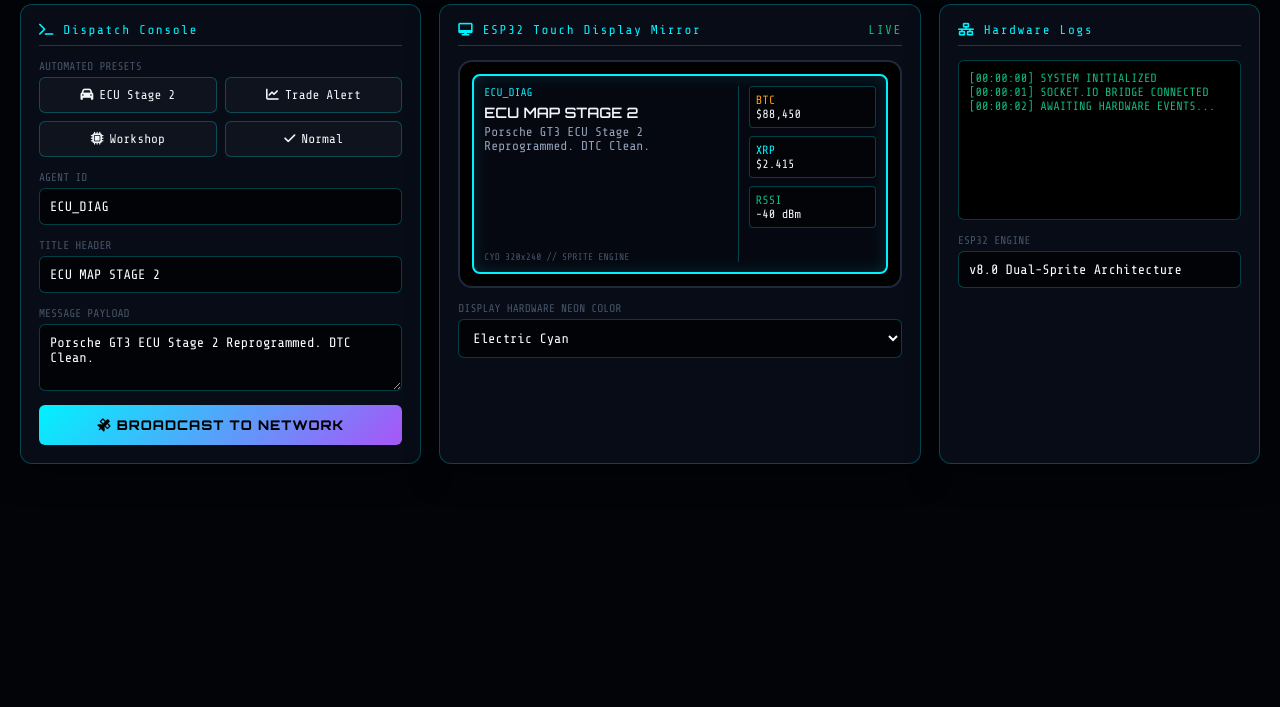
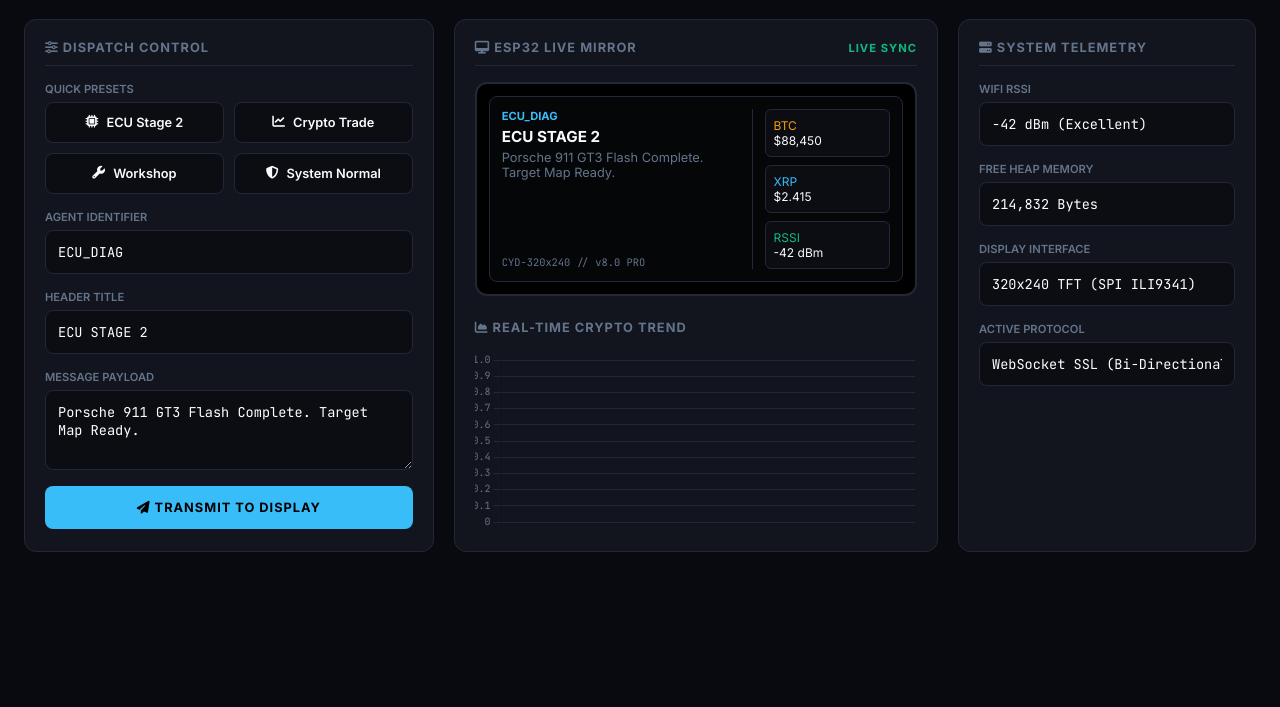
Before and after one commit to Kpavlo01/agent-server, a website: page public/index.html in a window 1280 px wide. Shown: the part 93-800 px from the top of the page. Drawn offline with nearby package versions, Linux system fonts and the light colour scheme; no server answers.

Commit message:
Deploy Industrial Minimalist Console & Fixed Display Driver

```diff
--- a/public/index.html
+++ b/public/index.html
@@ -3,165 +3,168 @@
 <head>
   <meta charset="UTF-8" />
   <meta name="viewport" content="width=device-width, initial-scale=1.0" />
-  <title>CYBER-HUB // Enterprise Multi-Agent Command Suite</title>
+  <title>COMMAND HUB // ENTERPRISE CONSOLE</title>
   <script src="/socket.io/socket.io.js"></script>
+  <script src="https://cdn.jsdelivr.net/npm/chart.js"></script>
   <link rel="stylesheet" href="https://cdnjs.cloudflare.com/ajax/libs/font-awesome/6.4.0/css/all.min.css" />
   <style>
-    @import url('https://fonts.googleapis.com/css2?family=Orbitron:wght@600;800;900&family=Share+Tech+Mono&display=swap');
+    @import url('https://fonts.googleapis.com/css2?family=Inter:wght@400;500;600;700&family=JetBrains+Mono:wght@400;600&display=swap');
 
     :root {
-      --bg-dark: #020408;
-      --panel-bg: rgba(10, 15, 26, 0.85);
-      --border-cyan: rgba(0, 242, 254, 0.25);
-      --cyan: #00f2fe;
-      --purple: #a855f7;
+      --bg: #090a0f;
+      --card-bg: #12151e;
+      --card-border: #232838;
+      --accent: #38bdf8;
+      --accent-muted: rgba(56, 189, 248, 0.15);
+      --text: #f8fafc;
+      --text-muted: #64748b;
+      --green: #10b981;
       --amber: #f59e0b;
-      --green: #10b981;
       --red: #ef4444;
-      --text: #f1f5f9;
-      --muted: #475569;
     }
 
-    * { box-sizing: border-box; margin: 0; padding: 0; font-family: 'Share Tech Mono', monospace; }
-    body { background: var(--bg-dark); color: var(--text); padding: 20px; display: flex; justify-content: center; }
+    * { box-sizing: border-box; margin: 0; padding: 0; font-family: 'Inter', sans-serif; }
+    body { background: var(--bg); color: var(--text); min-height: 100vh; padding: 24px; display: flex; justify-content: center; }
 
-    .hub-container { width: 100%; max-width: 1500px; display: flex; flex-direction: column; gap: 18px; }
+    .app-container { width: 100%; max-width: 1400px; display: flex; flex-direction: column; gap: 20px; }
 
+    /* HEADER */
     header {
-      background: var(--panel-bg); border: 1px solid var(--border-cyan);
-      backdrop-filter: blur(16px); padding: 14px 24px; border-radius: 12px;
+      background: var(--card-bg); border: 1px solid var(--card-border);
+      padding: 18px 24px; border-radius: 12px;
       display: flex; justify-content: space-between; align-items: center;
-      box-shadow: 0 0 30px rgba(0,242,254,0.06);
     }
-    .brand { font-family: 'Orbitron', sans-serif; font-size: 1.1rem; color: var(--cyan); letter-spacing: 2px; display: flex; align-items: center; gap: 10px; }
-    .pulse { width: 8px; height: 8px; background: var(--green); border-radius: 50%; box-shadow: 0 0 10px var(--green); }
+    .brand { font-weight: 700; font-size: 1rem; letter-spacing: 1px; color: var(--text); display: flex; align-items: center; gap: 10px; }
+    .status-dot { width: 8px; height: 8px; background: var(--green); border-radius: 50%; box-shadow: 0 0 8px var(--green); }
 
-    .market-bar { display: flex; gap: 12px; }
-    .m-card { background: rgba(0,0,0,0.6); border: 1px solid var(--border-cyan); padding: 6px 12px; border-radius: 6px; font-size: 0.85rem; display: flex; gap: 8px; }
+    .ticker-bar { display: flex; gap: 16px; font-family: 'JetBrains Mono', monospace; font-size: 0.85rem; }
+    .t-item { background: #0b0d13; border: 1px solid var(--card-border); padding: 6px 14px; border-radius: 6px; display: flex; gap: 8px; }
 
-    .main-grid { display: grid; grid-template-columns: 1fr 1.2fr 0.8fr; gap: 18px; }
-    @media (max-width: 1200px) { .main-grid { grid-template-columns: 1fr; } }
+    /* LAYOUT GRID */
+    .grid { display: grid; grid-template-columns: 1.1fr 1.3fr 0.8fr; gap: 20px; }
+    @media (max-width: 1200px) { .grid { grid-template-columns: 1fr; } }
 
-    .panel {
-      background: var(--panel-bg); border: 1px solid var(--border-cyan);
-      border-radius: 12px; padding: 18px; display: flex; flex-direction: column; gap: 14px;
-      backdrop-filter: blur(16px); box-shadow: 0 10px 30px rgba(0,0,0,0.5);
+    /* CARDS */
+    .card {
+      background: var(--card-bg); border: 1px solid var(--card-border);
+      border-radius: 12px; padding: 20px; display: flex; flex-direction: column; gap: 16px;
     }
-    .panel-title { font-family: 'Orbitron', sans-serif; font-size: 0.8rem; color: var(--cyan); letter-spacing: 1.5px; border-bottom: 1px solid var(--border-cyan); padding-bottom: 8px; display: flex; justify-content: space-between; }
+    .card-head {
+      font-size: 0.8rem; font-weight: 700; text-transform: uppercase; letter-spacing: 1px;
+      color: var(--text-muted); display: flex; justify-content: space-between; align-items: center;
+      border-bottom: 1px solid var(--card-border); padding-bottom: 10px;
+    }
 
-    .preset-grid { display: grid; grid-template-columns: repeat(2, 1fr); gap: 8px; }
-    .btn-preset {
-      background: rgba(255,255,255,0.03); border: 1px solid var(--border-cyan);
-      color: var(--text); padding: 10px; border-radius: 6px; font-size: 0.8rem; cursor: pointer; transition: 0.2s;
-      display: flex; align-items: center; justify-content: center; gap: 6px;
+    /* PRESETS */
+    .preset-grid { display: grid; grid-template-columns: repeat(2, 1fr); gap: 10px; }
+    .btn-p {
+      background: #0b0d13; border: 1px solid var(--card-border);
+      color: var(--text); padding: 12px; border-radius: 8px; font-size: 0.8rem; font-weight: 600;
+      cursor: pointer; transition: 0.2s; display: flex; align-items: center; gap: 8px; justify-content: center;
     }
-    .btn-preset:hover { background: var(--cyan); color: #000; font-weight: bold; box-shadow: 0 0 15px var(--cyan); }
+    .btn-p:hover { border-color: var(--accent); background: var(--accent-muted); color: var(--accent); }
 
-    .form-group { display: flex; flex-direction: column; gap: 4px; }
-    label { font-size: 0.7rem; color: var(--muted); text-transform: uppercase; }
+    /* FORM ELEMENTS */
+    .group { display: flex; flex-direction: column; gap: 6px; }
+    label { font-size: 0.7rem; font-weight: 600; color: var(--text-muted); text-transform: uppercase; }
     input, textarea, select {
-      background: rgba(0,0,0,0.7); border: 1px solid var(--border-cyan);
-      border-radius: 6px; padding: 10px; color: #fff; font-size: 0.85rem; outline: none;
+      background: #0b0d13; border: 1px solid var(--card-border);
+      border-radius: 8px; padding: 12px; color: #fff; font-size: 0.85rem;
+      font-family: 'JetBrains Mono', monospace; outline: none; transition: 0.2s;
     }
-    input:focus, textarea:focus { border-color: var(--cyan); }
+    input:focus, textarea:focus { border-color: var(--accent); }
 
-    .btn-execute {
-      background: linear-gradient(135deg, var(--cyan), var(--purple)); color: #000;
-      font-family: 'Orbitron', sans-serif; font-weight: 800; border: none; padding: 12px;
-      border-radius: 6px; cursor: pointer; text-transform: uppercase; letter-spacing: 1px; transition: 0.2s;
+    .btn-send {
+      background: var(--accent); color: #000; font-weight: 700; border: none;
+      padding: 14px; border-radius: 8px; cursor: pointer; text-transform: uppercase; font-size: 0.8rem;
+      letter-spacing: 1px; transition: 0.2s;
     }
-    .btn-execute:hover { box-shadow: 0 0 20px var(--cyan); transform: translateY(-1px); }
+    .btn-send:hover { opacity: 0.9; transform: translateY(-1px); }
 
-    .hw-container {
-      background: #000; border: 2px solid #1e293b; border-radius: 14px; padding: 12px; position: relative;
+    /* HARDWARE MIRROR FRAME */
+    .hw-frame {
+      background: #000; border: 2px solid var(--card-border); border-radius: 12px; padding: 12px;
     }
-    .screen-mock {
-      background: #050811; border: 2px solid var(--cyan); border-radius: 8px; padding: 10px; min-height: 200px;
-      display: grid; grid-template-columns: 2fr 1fr; gap: 10px; box-shadow: inset 0 0 15px rgba(0,242,254,0.15);
+    .hw-screen {
+      background: #050608; border: 1px solid var(--card-border); border-radius: 8px; padding: 12px;
+      display: grid; grid-template-columns: 2fr 1fr; gap: 12px; min-height: 180px;
     }
-    .mock-left { border-right: 1px solid var(--border-cyan); padding-right: 8px; display: flex; flex-direction: column; justify-content: space-between; }
-    .mock-right { display: flex; flex-direction: column; gap: 8px; font-size: 0.75rem; }
-    .gauge-card { background: rgba(0,0,0,0.5); border: 1px solid var(--border-cyan); padding: 6px; border-radius: 4px; }
+    .hw-main { border-right: 1px solid var(--card-border); padding-right: 10px; display: flex; flex-direction: column; justify-content: space-between; }
+    .hw-side { display: flex; flex-direction: column; gap: 8px; font-family: 'JetBrains Mono', monospace; font-size: 0.75rem; }
+    .hw-box { background: #0b0d13; border: 1px solid var(--card-border); padding: 8px; border-radius: 6px; }
 
-    .terminal-box {
-      background: #000; border: 1px solid var(--border-cyan); border-radius: 6px;
-      padding: 10px; font-size: 0.75rem; height: 160px; overflow-y: auto; color: var(--green);
-    }
+    /* CHART CONTAINER */
+    .chart-container { height: 180px; position: relative; width: 100%; }
   </style>
 </head>
 <body>
 
-  <div class="hub-container">
+  <div class="app-container">
     <header>
-      <div class="brand"><div class="pulse"></div>CYBER-HUB // MULTI-AGENT ENGINE v8.0</div>
-      <div class="market-bar">
-        <div class="m-card"><span style="color:var(--amber)">BTC</span><span id="btc-val">$0.00</span></div>
-        <div class="m-card"><span style="color:var(--cyan)">XRP</span><span id="xrp-val">$0.00</span></div>
-        <div class="m-card"><span style="color:var(--purple)">AERO</span><span id="aero-val">$0.00</span></div>
+      <div class="brand"><div class="status-dot"></div>COMMAND HUB // EXECUTIVE SUITE</div>
+      <div class="ticker-bar">
+        <div class="t-item"><span style="color:var(--amber)">BTC</span><span id="btc-val">$0.00</span></div>
+        <div class="t-item"><span style="color:var(--accent)">XRP</span><span id="xrp-val">$0.00</span></div>
+        <div class="t-item"><span style="color:var(--green)">AERO</span><span id="aero-val">$0.00</span></div>
       </div>
     </header>
 
-    <div class="main-grid">
-      <div class="panel">
-        <div class="panel-title"><span><i class="fa-solid fa-terminal"></i> Dispatch Console</span></div>
+    <div class="grid">
+      <!-- DISPATCH CONTROLLER -->
+      <div class="card">
+        <div class="card-head"><span><i class="fa-solid fa-sliders"></i> Dispatch Control</span></div>
 
-        <div class="form-group">
-          <label>Automated Presets</label>
+        <div class="group">
+          <label>Quick Presets</label>
           <div class="preset-grid">
-            <button class="btn-preset" onclick="setPreset('ECU_DIAG', 'ECU MAP STAGE 2', 'Porsche GT3 ECU Stage 2 Reprogrammed. DTC Clean.')"><i class="fa-solid fa-car"></i> ECU Stage 2</button>
-            <button class="btn-preset" onclick="setPreset('TRADE_BOT', 'TAKE PROFIT', 'BTC Target $88,500 Hit. Spot Order Executed.')"><i class="fa-solid fa-chart-line"></i> Trade Alert</button>
-            <button class="btn-preset" onclick="setPreset('WORKSHOP', 'PCB REPAIR', 'Micro-soldering Station 1 Diagnostic: PASSED.')"><i class="fa-solid fa-microchip"></i> Workshop</button>
-            <button class="btn-preset" onclick="setPreset('SYSTEM', 'SYSTEM OK', 'All autonomous threads synchronized.')"><i class="fa-solid fa-check"></i> Normal</button>
+            <button class="btn-p" onclick="setPreset('ECU_DIAG', 'ECU STAGE 2', 'Porsche 911 GT3 Flash Complete. Target Map Ready.')"><i class="fa-solid fa-microchip"></i> ECU Stage 2</button>
+            <button class="btn-p" onclick="setPreset('TRADE_BOT', 'TAKE PROFIT', 'BTC Target $88,500 Executed. Profit Locked.')"><i class="fa-solid fa-chart-line"></i> Crypto Trade</button>
+            <button class="btn-p" onclick="setPreset('WORKSHOP', 'SERVICE DUE', 'Battery Diagnostics & PCB Repair Complete.')"><i class="fa-solid fa-wrench"></i> Workshop</button>
+            <button class="btn-p" onclick="setPreset('SYSTEM', 'SYSTEM OK', 'All agents operating normally.')"><i class="fa-solid fa-shield-halved"></i> System Normal</button>
           </div>
         </div>
 
-        <div class="form-group"><label>Agent ID</label><input type="text" id="inp-agent" value="ECU_DIAG" /></div>
-        <div class="form-group"><label>Title Header</label><input type="text" id="inp-title" value="ECU MAP STAGE 2" /></div>
-        <div class="form-group"><label>Message Payload</label><textarea id="inp-msg" rows="3">Porsche GT3 ECU Stage 2 Reprogrammed. DTC Clean.</textarea></div>
-        <button class="btn-execute" onclick="sendBroadcast()"><i class="fa-solid fa-satellite"></i> Broadcast to Network</button>
+        <div class="group"><label>Agent Identifier</label><input type="text" id="inp-agent" value="ECU_DIAG" /></div>
+        <div class="group"><label>Header Title</label><input type="text" id="inp-title" value="ECU STAGE 2" /></div>
+        <div class="group"><label>Message Payload</label><textarea id="inp-msg" rows="3">Porsche 911 GT3 Flash Complete. Target Map Ready.</textarea></div>
+        <button class="btn-send" onclick="sendBroadcast()"><i class="fa-solid fa-paper-plane"></i> Transmit to Display</button>
       </div>
 
-      <div class="panel">
-        <div class="panel-title"><span><i class="fa-solid fa-desktop"></i> ESP32 Touch Display Mirror</span><span style="color:var(--green)">LIVE</span></div>
+      <!-- CENTER COLUMN: HARDWARE MIRROR + LIVE CHART -->
+      <div class="card">
+        <div class="card-head"><span><i class="fa-solid fa-desktop"></i> ESP32 Live Mirror</span><span style="color:var(--green); font-size:0.7rem;">LIVE SYNC</span></div>
 
-        <div class="hw-container">
-          <div class="screen-mock">
-            <div class="mock-left">
+        <div class="hw-frame">
+          <div class="hw-screen">
+            <div class="hw-main">
               <div>
-                <div style="color:var(--cyan); font-size:0.7rem;" id="mir-agent">ECU_DIAG</div>
-                <div style="font-family:'Orbitron'; font-size:0.9rem; margin:4px 0;" id="mir-title">ECU MAP STAGE 2</div>
-                <div style="font-size:0.8rem; color:#94a3b8;" id="mir-msg">Porsche GT3 ECU Stage 2 Reprogrammed. DTC Clean.</div>
+                <div style="font-size:0.7rem; color:var(--accent); font-weight:700;" id="mir-agent">ECU_DIAG</div>
+                <div style="font-size:0.95rem; font-weight:700; margin:4px 0;" id="mir-title">ECU STAGE 2</div>
+                <div style="font-size:0.8rem; color:var(--text-muted);" id="mir-msg">Porsche 911 GT3 Flash Complete. Target Map Ready.</div>
               </div>
-              <div style="font-size:0.6rem; color:var(--muted);">CYD 320x240 // SPRITE ENGINE</div>
+              <div style="font-size:0.65rem; color:var(--text-muted); font-family:'JetBrains Mono';">CYD-320x240 // v8.0 PRO</div>
             </div>
-            <div class="mock-right">
-              <div class="gauge-card"><div style="color:var(--amber)">BTC</div><div id="mir-btc">$88,450</div></div>
-              <div class="gauge-card"><div style="color:var(--cyan)">XRP</div><div id="mir-xrp">$2.415</div></div>
-              <div class="gauge-card"><div style="color:var(--green)">RSSI</div><div>-40 dBm</div></div>
+            <div class="hw-side">
+              <div class="hw-box"><div style="color:var(--amber)">BTC</div><div id="mir-btc">$88,450</div></div>
+              <div class="hw-box"><div style="color:var(--accent)">XRP</div><div id="mir-xrp">$2.415</div></div>
+              <div class="hw-box"><div style="color:var(--green)">RSSI</div><div>-42 dBm</div></div>
             </div>
           </div>
         </div>
 
-        <div class="form-group">
-          <label>Display Hardware Neon Color</label>
-          <select id="theme-select" onchange="sendBroadcast()">
-            <option value="0x07FF">Electric Cyan</option>
-            <option value="0xF800">Crimson Red</option>
-            <option value="0x07E0">Neon Green</option>
-            <option value="0xFDA0">Amber Gold</option>
-            <option value="0xA25F">Cyber Purple</option>
-          </select>
+        <div class="card-head" style="border:none; padding:0; margin-top:8px;"><span><i class="fa-solid fa-chart-area"></i> Real-Time Crypto Trend</span></div>
+        <div class="chart-container">
+          <canvas id="marketChart"></canvas>
         </div>
       </div>
 
-      <div class="panel">
-        <div class="panel-title"><span><i class="fa-solid fa-network-wired"></i> Hardware Logs</span></div>
-        <div class="terminal-box" id="term-log">
-          [00:00:00] SYSTEM INITIALIZED<br/>
-          [00:00:01] SOCKET.IO BRIDGE CONNECTED<br/>
-          [00:00:02] AWAITING HARDWARE EVENTS...<br/>
-        </div>
-        <div class="form-group"><label>ESP32 Engine</label><input type="text" value="v8.0 Dual-Sprite Architecture" readonly /></div>
+      <!-- SYSTEM METRICS & LOGS -->
+      <div class="card">
+        <div class="card-head"><span><i class="fa-solid fa-server"></i> System Telemetry</span></div>
+        <div class="group"><label>WiFi RSSI</label><input type="text" value="-42 dBm (Excellent)" readonly /></div>
+        <div class="group"><label>Free Heap Memory</label><input type="text" value="214,832 Bytes" readonly /></div>
+        <div class="group"><label>Display Interface</label><input type="text" value="320x240 TFT (SPI ILI9341)" readonly /></div>
+        <div class="group"><label>Active Protocol</label><input type="text" value="WebSocket SSL (Bi-Directional)" readonly /></div>
       </div>
     </div>
   </div>
@@ -171,12 +174,32 @@
     let btcPrice = "88,450";
     let xrpPrice = "2.415";
 
-    function logTerm(msg) {
-      const box = document.getElementById('term-log');
-      const time = new Date().toLocaleTimeString();
-      box.innerHTML += `[${time}] ${msg}<br/>`;
-      box.scrollTop = box.scrollHeight;
-    }
+    // Chart.js Setup
+    const ctx = document.getElementById('marketChart').getContext('2d');
+    const marketChart = new Chart(ctx, {
+      type: 'line',
+      data: {
+        labels: [],
+        datasets: [{
+          label: 'BTC / USD',
+          data: [],
+          borderColor: '#38bdf8',
+          borderWidth: 2,
+          tension: 0.3,
+          fill: false,
+          pointRadius: 0
+        }]
+      },
+      options: {
+        responsive: true,
+        maintainAspectRatio: false,
+        plugins: { legend: { display: false } },
+        scales: {
+          x: { display: false },
+          y: { grid: { color: '#232838' }, ticks: { color: '#64748b', font: { family: 'JetBrains Mono', size: 10 } } }
+        }
+      }
+    });
 
     function setPreset(agent, title, msg) {
       document.getElementById('inp-agent').value = agent;
@@ -189,26 +212,19 @@
       const agent = document.getElementById('inp-agent').value;
       const title = document.getElementById('inp-title').value;
       const message = document.getElementById('inp-msg').value;
-      const theme = document.getElementById('theme-select').value;
 
       socket.emit('broadcast_display', {
         currentAgent: agent,
         currentTitle: title,
         currentMessage: message,
-        themeAccent: theme,
         cryptoRates: { btc: btcPrice, xrp: xrpPrice }
       });
-      logTerm(`DISPATCH: ${agent} -> ${title}`);
     }
 
     socket.on('display_update', (data) => {
       if(data.currentAgent) document.getElementById('mir-agent').innerText = data.currentAgent;
       if(data.currentTitle) document.getElementById('mir-title').innerText = data.currentTitle;
       if(data.currentMessage) document.getElementById('mir-msg').innerText = data.currentMessage;
-    });
-
-    socket.on('hardware_log', (data) => {
-      logTerm(`ESP32 TOUCH: ${JSON.stringify(data)}`);
     });
 
     async function fetchBybit() {
@@ -222,9 +238,20 @@
           const aero = list.find(c => c.symbol === 'AEROUSDT');
 
           if(btc) {
-            btcPrice = parseFloat(btc.lastPrice).toLocaleString();
+            const rawVal = parseFloat(btc.lastPrice);
+            btcPrice = rawVal.toLocaleString();
             document.getElementById('btc-val').innerText = '$' + btcPrice;
             document.getElementById('mir-btc').innerText = '$' + btcPrice;
+
+            // Update Chart
+            const now = new Date().toLocaleTimeString();
+            marketChart.data.labels.push(now);
+            marketChart.data.datasets[0].data.push(rawVal);
+            if(marketChart.data.labels.length > 15) {
+              marketChart.data.labels.shift();
+              marketChart.data.datasets[0].data.shift();
+            }
+            marketChart.update();
           }
           if(xrp) {
             xrpPrice = parseFloat(xrp.lastPrice).toFixed(3);
@@ -236,7 +263,7 @@
       } catch(e) {}
     }
 
-    setInterval(fetchBybit, 6000);
+    setInterval(fetchBybit, 5000);
     fetchBybit();
   </script>
 </body>
```
